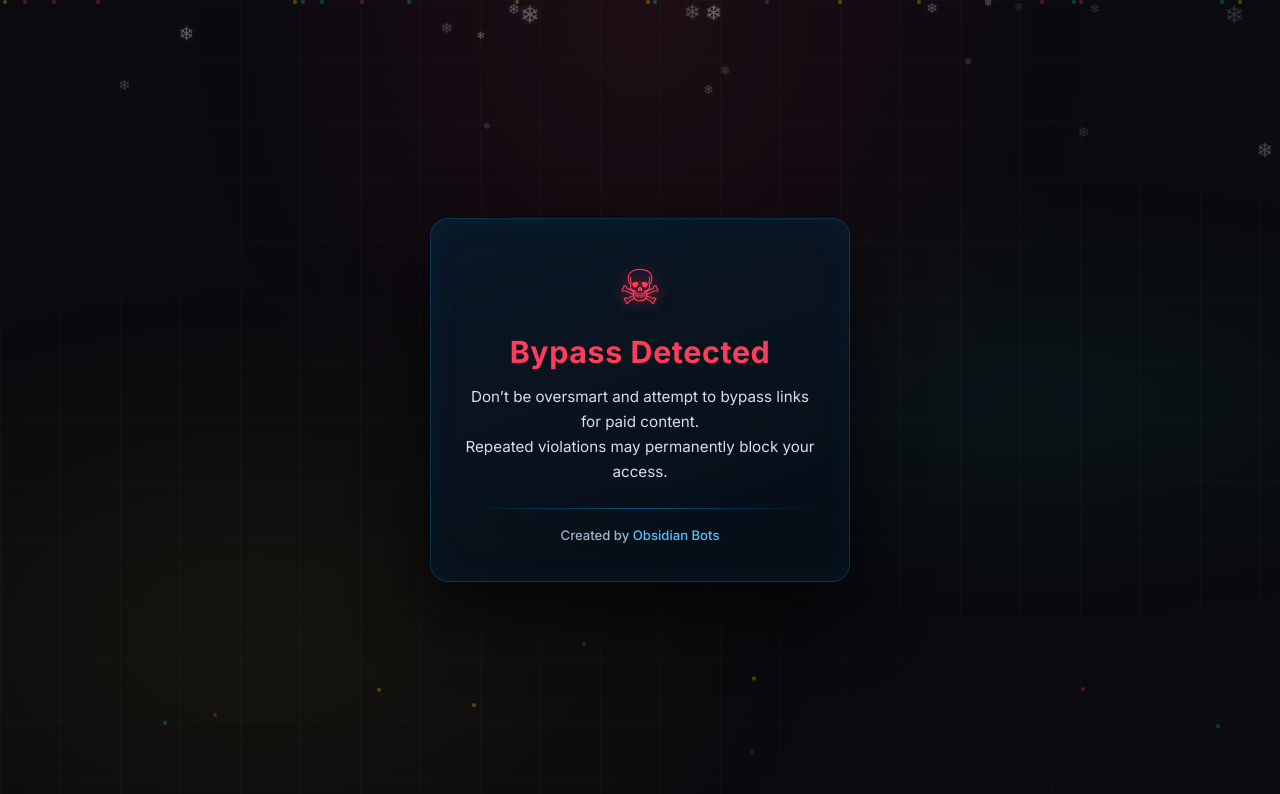
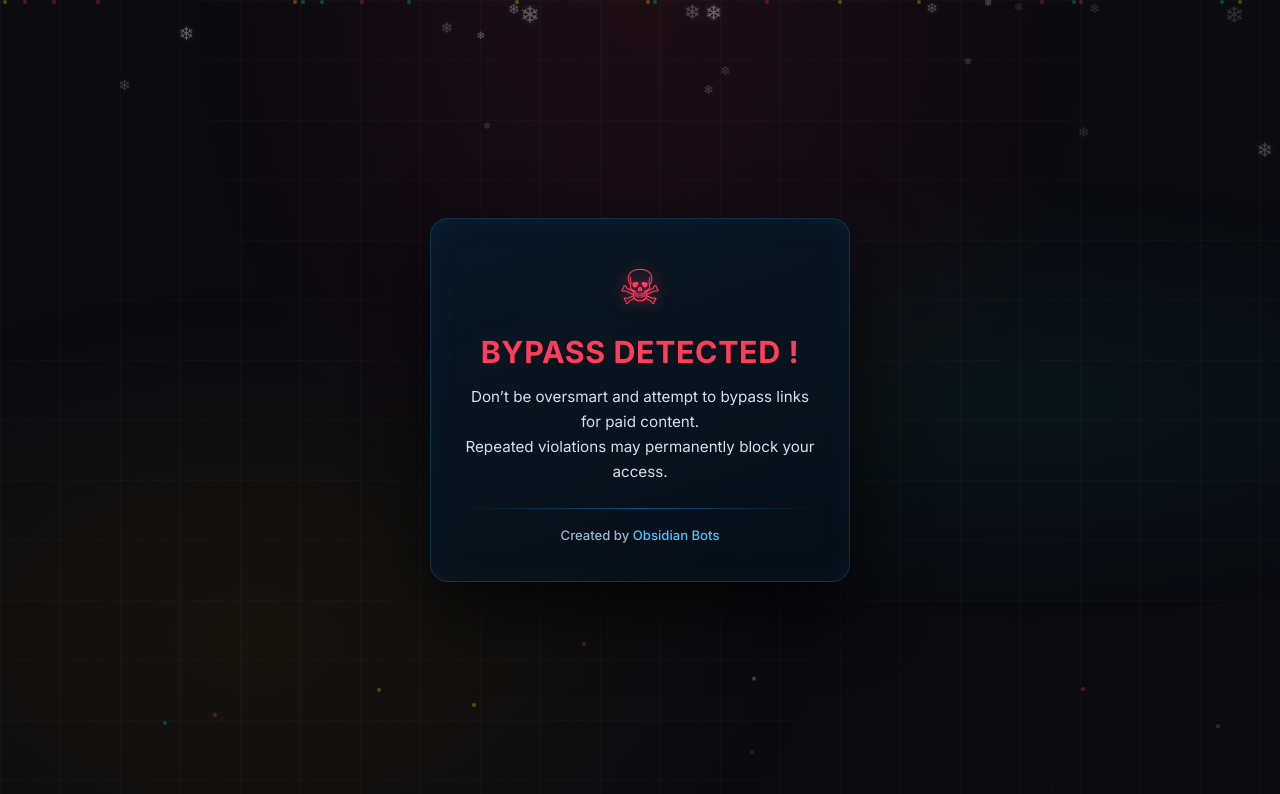
Before and after one commit to adityakumar72381/adityakumar72381.github.io, a plain HTML site: page index.html in a window 1280 px wide. Drawn offline with Linux system fonts and the light colour scheme.

Commit message:
Update index.html

```diff
--- a/index.html
+++ b/index.html
@@ -23,7 +23,7 @@
 
         <div class="skull-icon">☠</div>
 
-        <h1 class="alert-title">Bypass Detected</h1>
+        <h1 class="alert-title">BYPASS DETECTED !</h1>
 
         <p class="alert-text">
           Don’t be oversmart and attempt to bypass links for paid content.<br>
```
